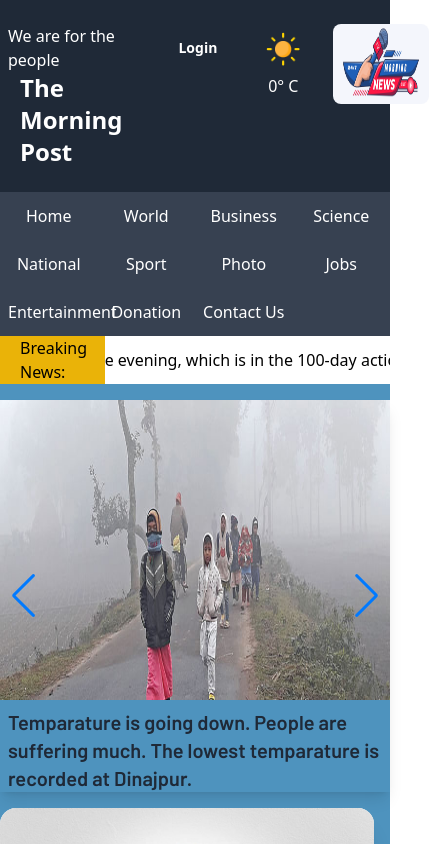
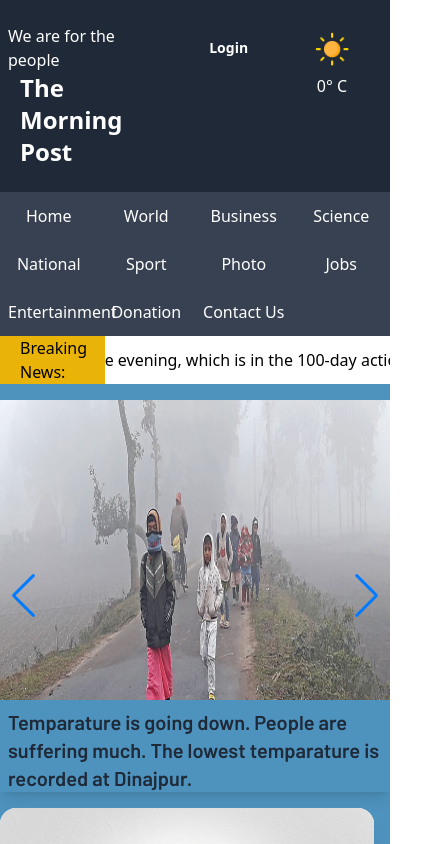
Before and after one commit to HunterTheCoding/The-Morning-Post, a React (Vite) app: page / in a window 390 px wide. Shown: the top 844 px of the page, 429 px wide, since content can reach past the window. Built offline with nearby package versions, Linux system fonts and the light colour scheme; no server answers; a web font is replaced by a local one.

Commit message:
navbar logo oisition change

```diff
--- a/src/Components/Navbar/Navbar.tsx
+++ b/src/Components/Navbar/Navbar.tsx
@@ -184,7 +184,7 @@ const Navbar = () => {
           <div className=" rounded-md">
             <div className=" rounded-md"><p className=""><Weather /></p></div>
           </div>
-          <img className="rounded-lg h-20 md:h-[100px] w-24 lg:w-[150px]" src={logo} alt="" />
+          <img className="rounded-lg h-20 md:h-[100px] w-24 lg:w-[150px] hidden md:flex lg:flex" src={logo} alt="" />
         </header>
 
         <nav className="bg-gray-700 overflow-hidden grid grid-cols-4 md:grid-cols-5 lg:flex lg:pl-14">
```
